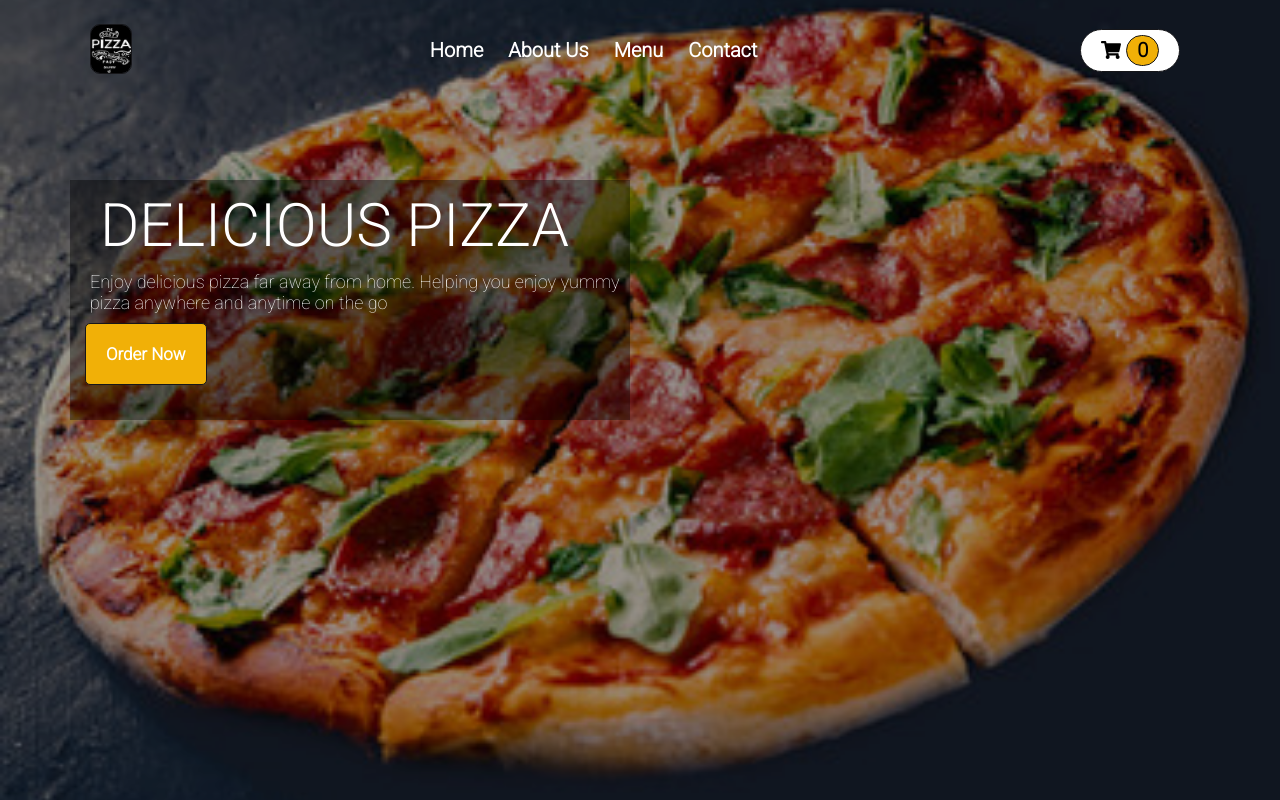
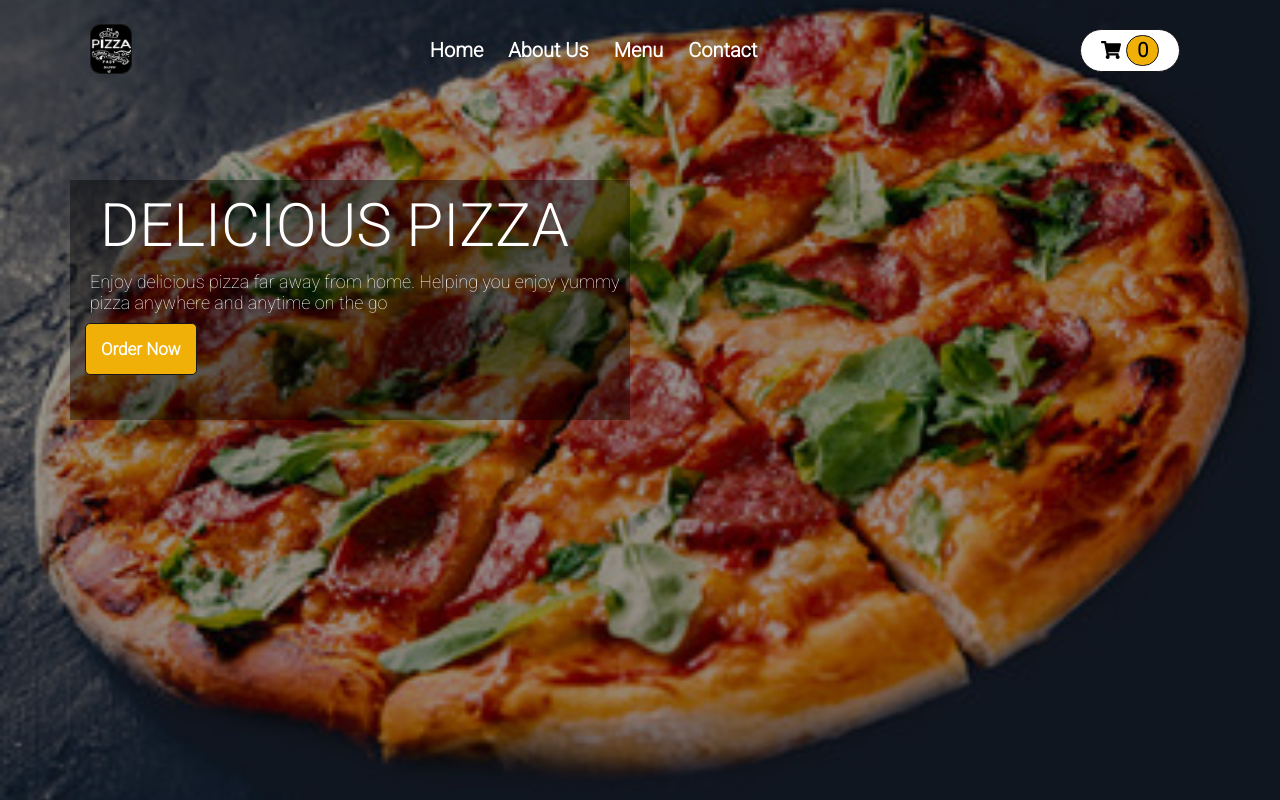
Before and after one commit to Tomiogunsan/Pizza-Shop, a React (Create React App) app: page / in a window 1280 px wide. Built offline with nearby package versions, Linux system fonts and the light colour scheme.

Commit message:
Update Home.module.css

```diff
--- a/src/component/Pages/Home.module.css
+++ b/src/component/Pages/Home.module.css
@@ -55,7 +55,7 @@
     font-size: 1.7rem;
     color:#fff;
     background: var(--brown-theme-main-color);
-    padding: 2rem;
+    padding: 1.5rem;
 
 }
 
```
